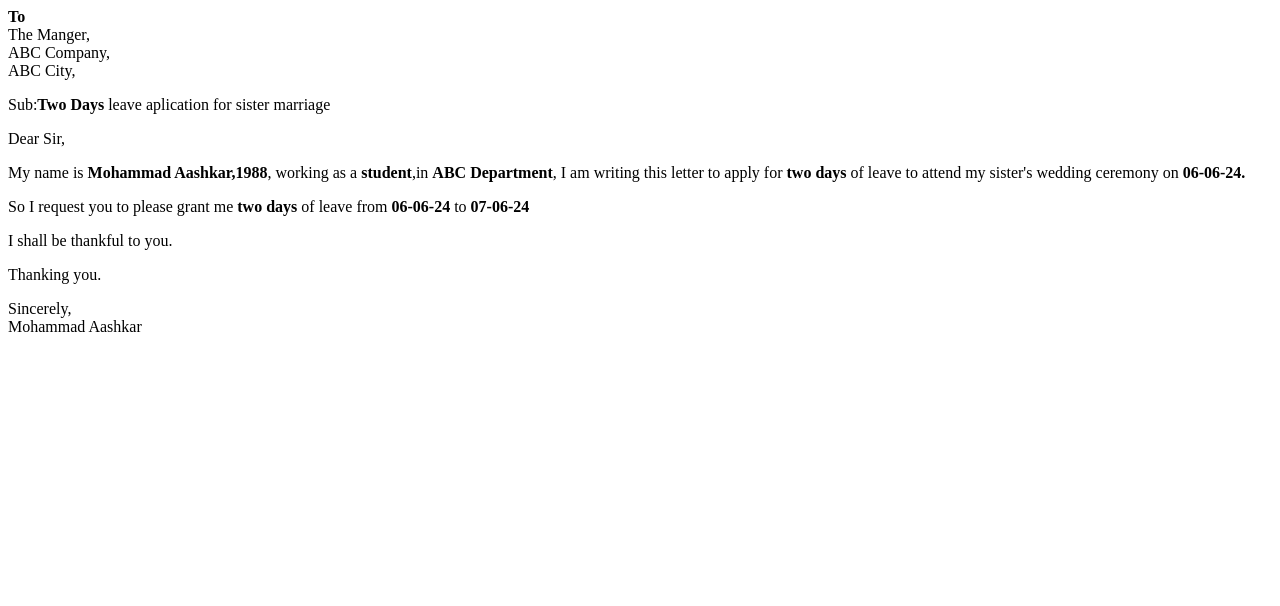
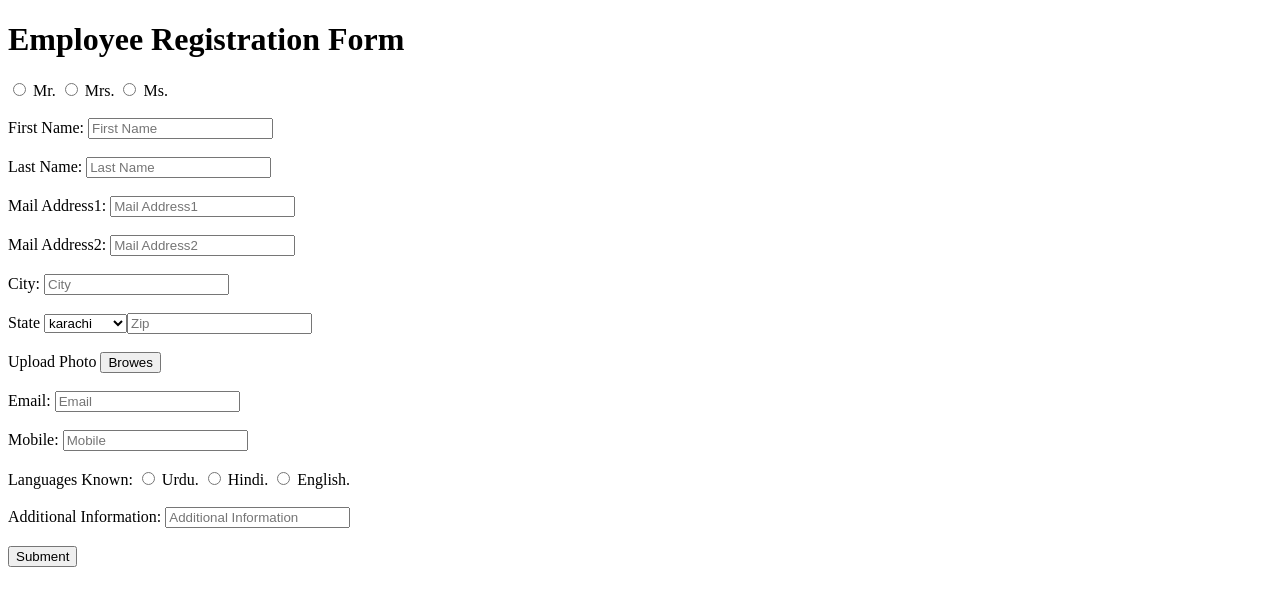
Before and after one commit to Aashkarkhan/Aashkarkhan, a plain HTML site: page index.html in a window 1280 px wide. Drawn offline with Linux system fonts and the light colour scheme.

Commit message:
tesk done

```diff
--- a/index.html
+++ b/index.html
@@ -1,21 +1,93 @@
-<html>
-<head><title>Web Development Crash Coures Batch 2</title></head>
-<p><b>To</b><br>The Manger,<br>ABC Company,<br>ABC City,</p>
-<p>Sub:<b>Two Days</b> leave aplication for sister marriage</p>
+<!DOCTYPE html>
+<html lang="en">
+<head>
+    <meta charset="UTF-8">
+    <meta name="viewport" content="width=device-width, initial-scale=1.0">
+    <title>Document</title>
+</head>
+<body>
 
-<p>Dear Sir,</p>
+<h1> Employee Registration Form</h1>
 
-<p>My name is <b>Mohammad Aashkar,1988</b>, working as a <b>student</b>,in
- <b>ABC Department</b>, I am writing this letter to apply for <b>two days</b> of leave to
-attend
-my sister's wedding ceremony on <b>06-06-24.</b></p>
+<form action="index2.html"
+method="get">
 
-<p>So I request you to please grant me <b> two days </b> of leave from <b>06-06-24</b> to
-<b>07-06-24</b></p>
+<input type="radio" name="Mr." id="mr." value="mr.">
+<label for="mr.">Mr.</label>
+<input type="radio" name="Mr." id="mrs." value="mrs.">
+<label for="mrs.">Mrs.</label>
+<input type="radio"name="mr." id="ms." value="ms.">
+<label for="ms.">Ms.</label>
+<br>
+<br>
+<label for="fname">First Name:</label>
+    <input type="text" id="fname" name="First Name" placeholder="First Name" required>
+<br>
+<br>
+    <label for="lname">Last Name:</label>
+    <input type="text" id="lname" name="Last Name" placeholder="Last Name" required>
+<br>
+<br>
+<label for="Maddress1">Mail Address1:</label>
+    <input type="text" id="Maddress1" name="Mail Address1" placeholder="Mail Address1" required>
+<br>
+<br>
+<label for="Maddress2">Mail Address2:</label>
+    <input type="text" id="Maddress2" name="Mail Address2" placeholder="Mail Address2" required>
+<br>
+<br>
+<label for="city">City:</label>
+<input type="text" placeholder="City" required>
+<br>
+<br>
+<label for="state">State</label>
+<select name="" id="State">
+<option value="Karachi">karachi</option>
+<option value="Lohare">lohare</option>
+<option value="islamabad">islamabad</option>
+<option value="Quetta">quetta</option>
+<br>
+<br>
+<label for="zip">Zip:</label>
+<input type="text" placeholder="Zip" required>
+<br>
+<br>
+<label for="uphoto">Upload Photo</label>
+<button>Browes</button>
+<br>
+<br>
+<label for="email">Email:</label>
+<input type="email" id="email" placeholder="Email" required>
+<br>
+<br>
+<label for="mobile">Mobile:</label>
+<input type="number" id="Mobile" placeholder="Mobile" required>
+<br>
+<br>
+<label for="lknown">Languages Known:</label>
 
-<p>I shall be thankful to you.</p>
+<input type="radio" name="Urdu." id="urdu." value="urdu.">
+<label for="urdu.">Urdu.</label>
+<input type="radio" name="Hindi." id="hindi." value="hindi.">
+<label for="hindi.">Hindi.</label>
+<input type="radio"name="English." id="english." value="english.">
+<label for="english.">English.</label>
+<br>
+<br>
+<label for="ai">Additional Information:</label>
+<input type="text" placeholder="Additional Information" required>
+<br>
+<br>
 
-<p>Thanking you.</p>
 
-<p>Sincerely,<br>Mohammad Aashkar</p>
+
+<button>Subment</button>
+
+
+
+
+
+
+
+</body>
 </html>
```
Also changed, not shown: index3.html (added, +73 -0 lines), index5.html (added, +50 -0 lines), index2.html (added), index4.html (added).
